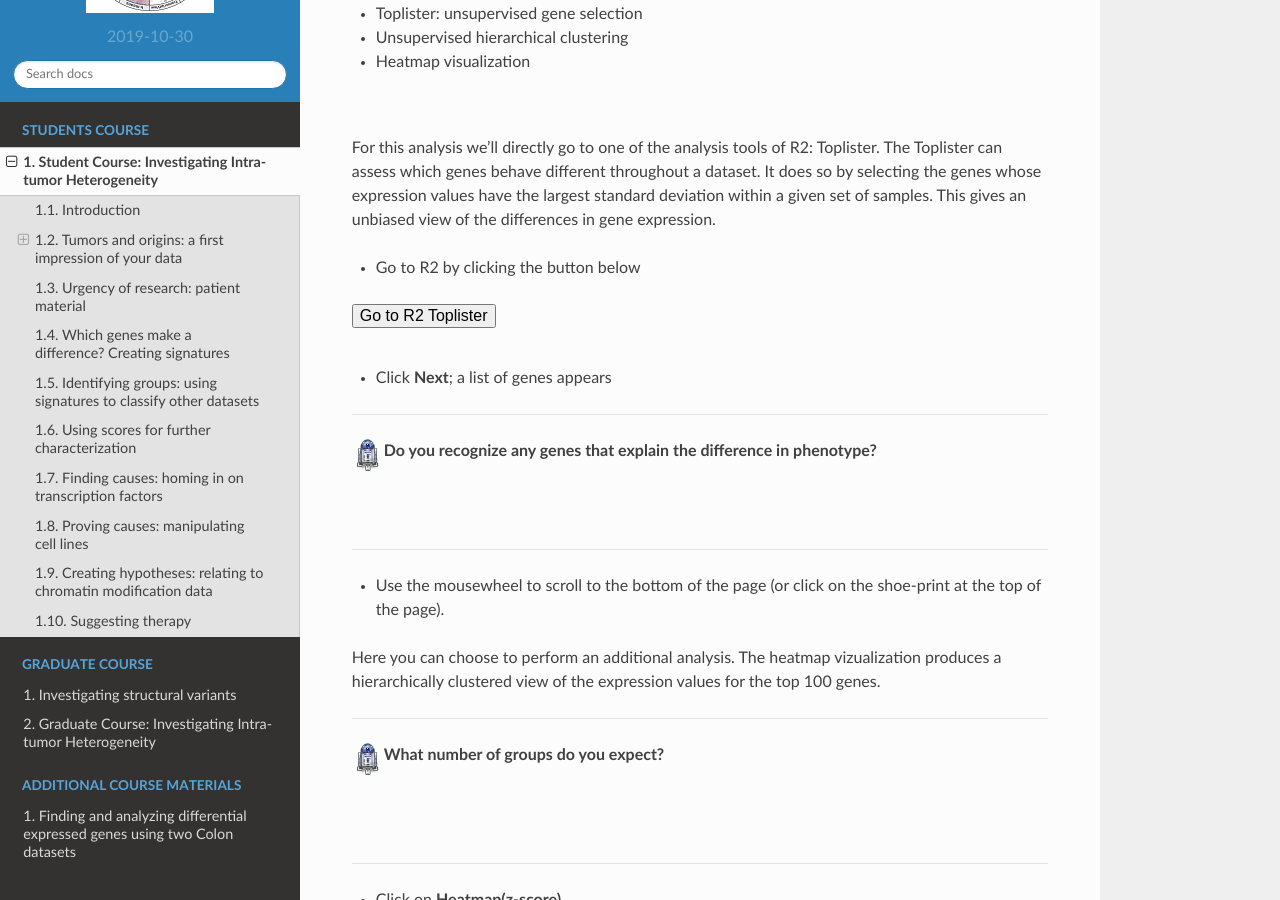
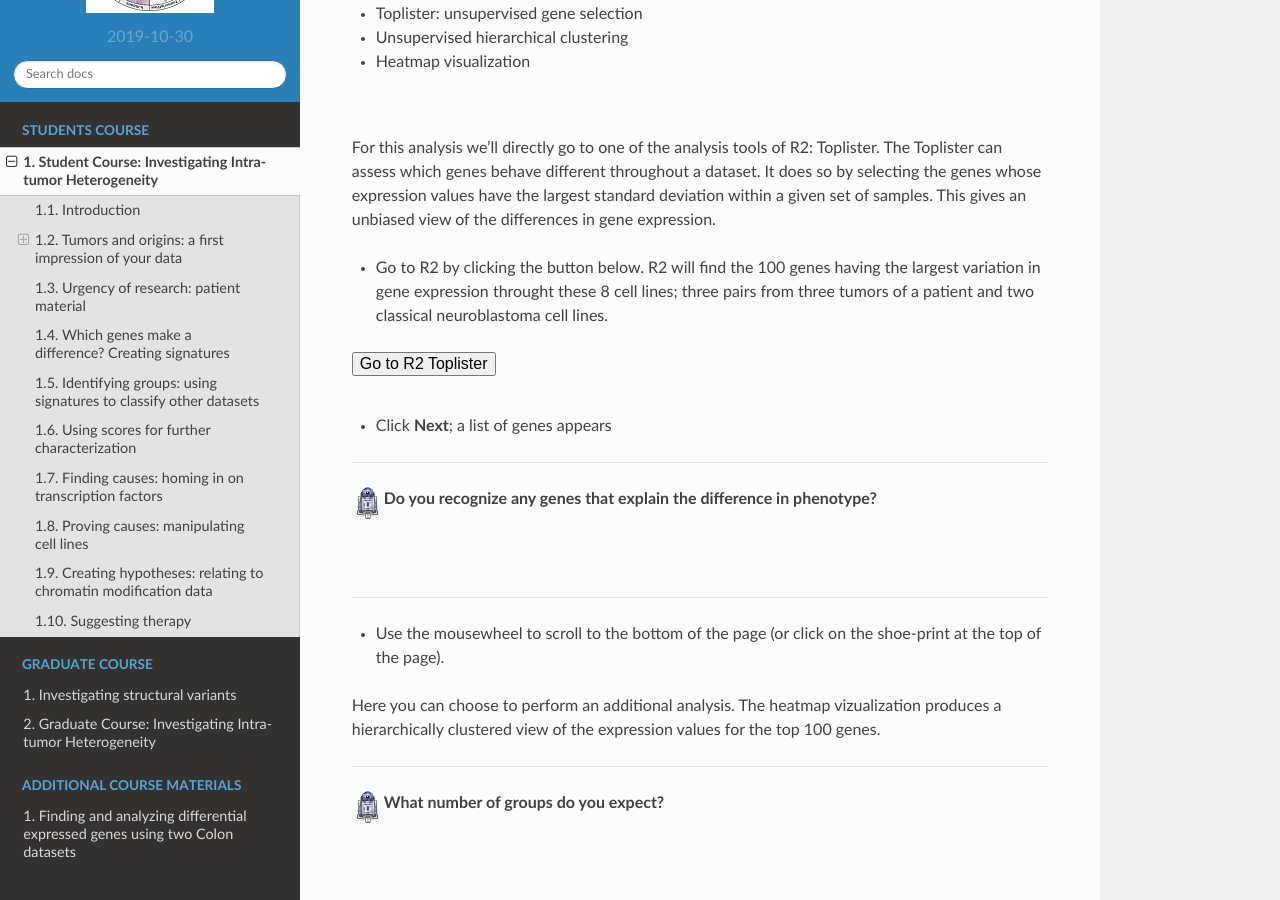
Before and after one commit to antronerds/r2-training-courses, a Sphinx documentation site: the page built from docs/Investigating_Tumor_Heterogeneity_student_version.md, in a window 1280 px wide and 900 px high, scrolled down 5721 px. Built offline with Sphinx 7.4.7 and the Read the Docs theme 2.0.0, drawn with Linux system fonts in a browser that asks for light colours.

Commit message:
Update Investigating_Tumor_Heterogeneity_student_version.md
Text adaptations

```diff
--- a/docs/Investigating_Tumor_Heterogeneity_student_version.md
+++ b/docs/Investigating_Tumor_Heterogeneity_student_version.md
@@ -171,7 +171,7 @@ We profiled the mRNA expression of genes using Affymetrix mRNA chips in three of
 
 For this analysis we'll directly go to one of the analysis tools of R2: Toplister. The Toplister can assess which genes behave different throughout a dataset. It does so by selecting the genes whose expression values have the largest standard deviation within a given set of samples. This gives an unbiased view of the differences in gene expression.
 
-* Go to R2 by clicking the button below
+* Go to R2 by clicking the button below. R2 will find the 100 genes having the largest variation in gene expression throught these 8 cell lines; three pairs from three tumors of a patient and two classical neuroblastoma cell lines.
 
 <form name="toplisterform" action="https://hgserver1.amc.nl/cgi-bin/r2/main.cgi" enctype="multipart/form-data" target="R2" method="post">
 <input type='hidden' name='minpres' value='1'>
```
